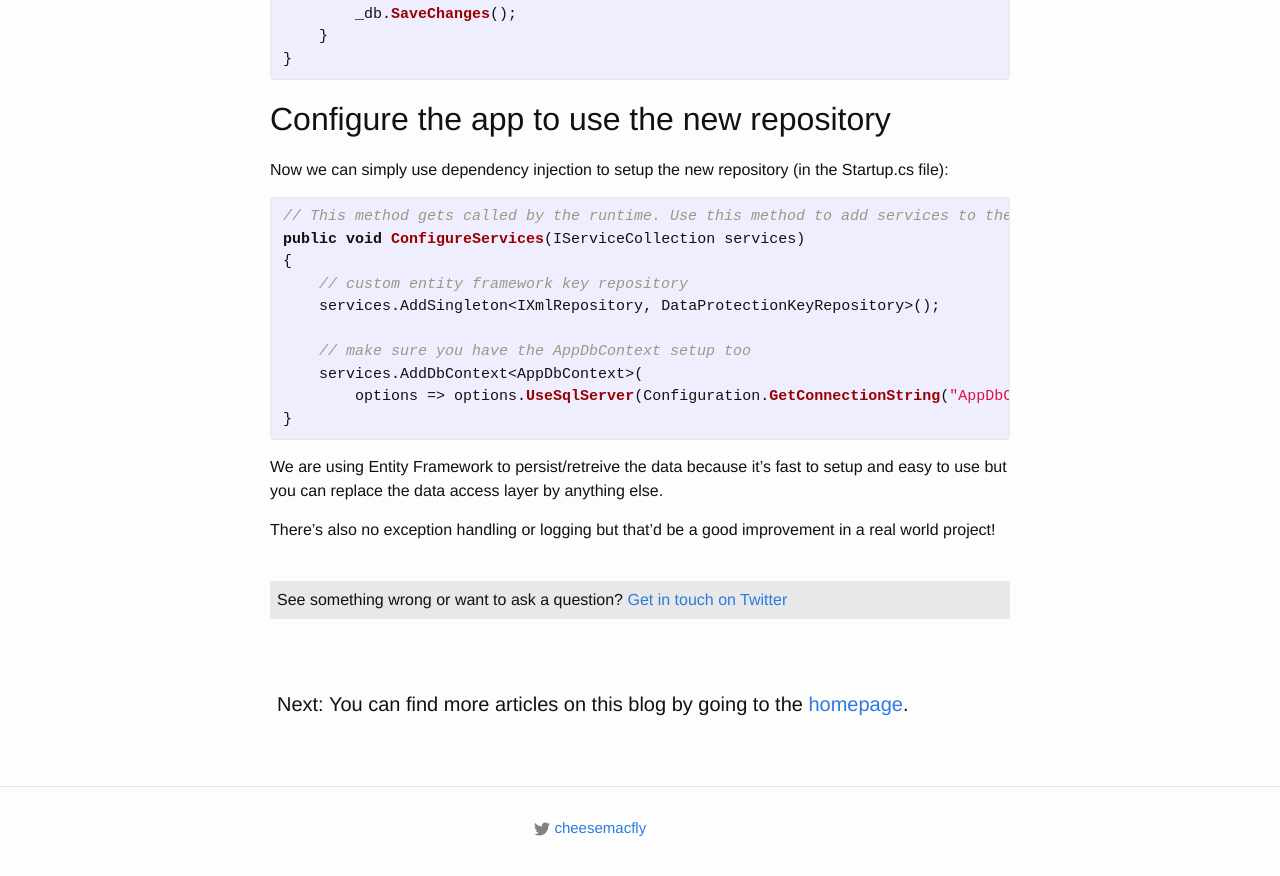
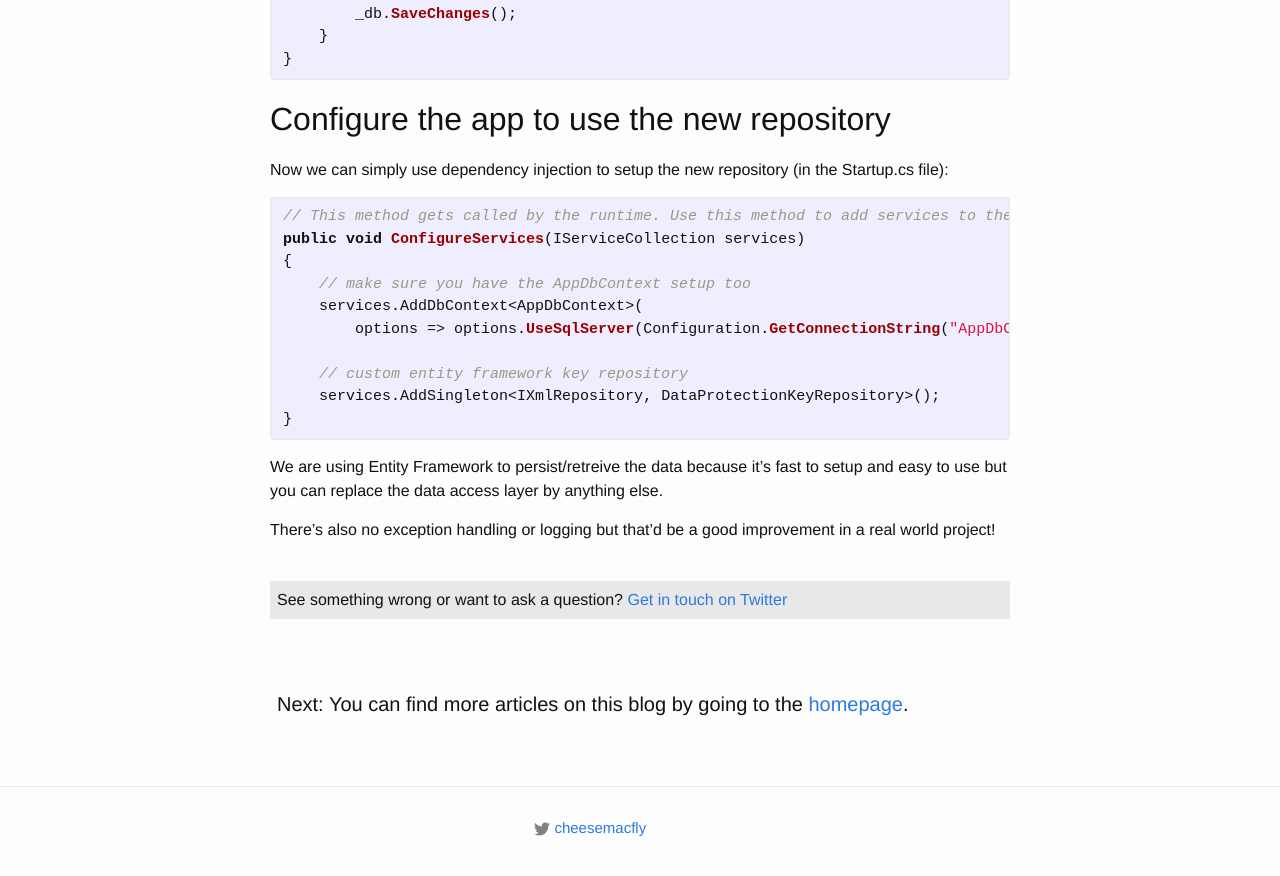
Before and after one commit to cheesemacfly/cheesemacfly.github.io, a Jekyll site: the page built from _posts/2017-01-11-dotnet-core-data-protection-keys-repository.markdown, in a window 1280 px wide and 900 px high, scrolled down 2508 px. Shown: the top 876 px of the window. Built offline with Jekyll 4.4.1, drawn with Linux system fonts in a browser that asks for light colours; nearby versions of some CDN libraries.

```diff
--- a/_posts/2017-01-11-dotnet-core-data-protection-keys-repository.markdown
+++ b/_posts/2017-01-11-dotnet-core-data-protection-keys-repository.markdown
@@ -117,12 +117,12 @@ Now we can simply use dependency injection to setup the new repository (in the S
 // This method gets called by the runtime. Use this method to add services to the container.
 public void ConfigureServices(IServiceCollection services)
 {
-    // custom entity framework key repository
-    services.AddSingleton<IXmlRepository, DataProtectionKeyRepository>();
-
     // make sure you have the AppDbContext setup too
     services.AddDbContext<AppDbContext>(
         options => options.UseSqlServer(Configuration.GetConnectionString("AppDbContext")));
+
+    // custom entity framework key repository
+    services.AddSingleton<IXmlRepository, DataProtectionKeyRepository>();
 }
 {% endhighlight %}
 
```
